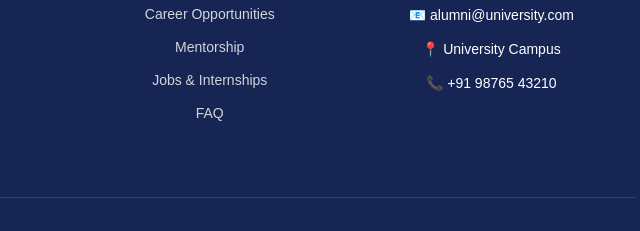
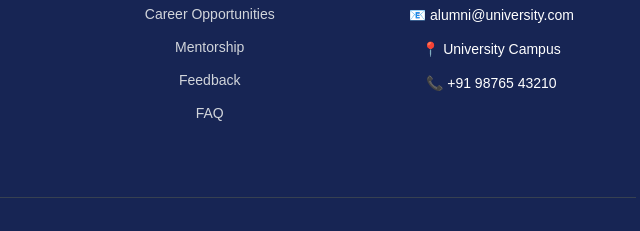
Before and after one commit to naksum07/alumni_project, a plain HTML site: page frontend/pages/career_fair.html in a window 1280 px wide. Shown: the part 1603-1834 px from the top of the page, 574-1214 px from the left. Drawn offline with nearby package versions, Linux system fonts and the light colour scheme.

Commit message:
Update career_fair.html

```diff
--- a/frontend/pages/career_fair.html
+++ b/frontend/pages/career_fair.html
@@ -398,7 +398,7 @@ Meet leading companies, interact with HR professionals, attend placement drives,
       <ul class="space-y-3 text-gray-300">
         <li>Career Opportunities</li>
         <li>Mentorship</li>
-        <li>Jobs &amp; Internships</li>
+        <li><a href="feedback.html"             class="hover:text-yellow-400">Feedback</a></li>
         <li>FAQ</li>
       </ul>
     </div>
```
